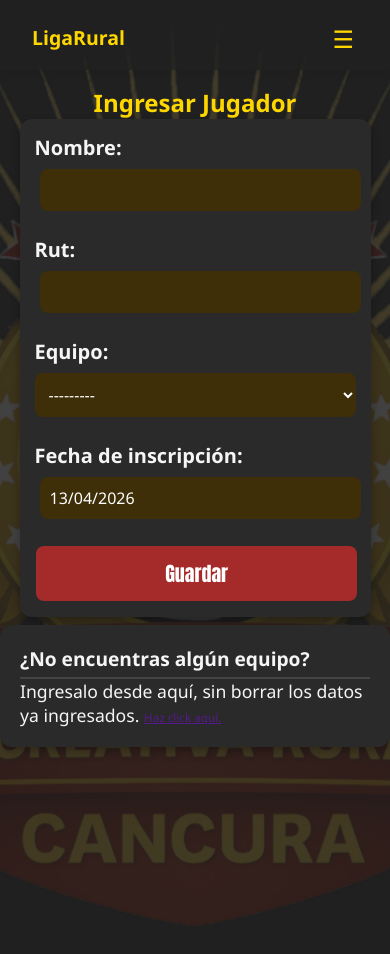
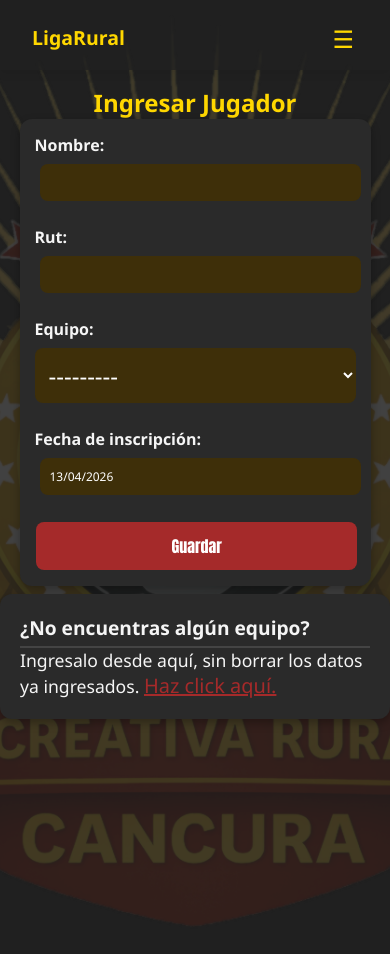
Before and after one commit to Oppais2001/Aplicaci-n-web-de-Gesti-n-de-equipos-rurales, a Django app: page /jugadores/ingresar_jugador in a window 390 px wide. Run offline with Django 4.2, Linux system fonts and the light colour scheme; data that the repository does not hold is empty.

Commit message:
responsivo y detalles

```diff
--- a/myapp/static/styles/main.css
+++ b/myapp/static/styles/main.css
@@ -77,7 +77,7 @@ nav {
 /* MENÚ PC */
 .nav-menu {
     display: flex;
-    gap: 2rem;
+    gap: 1rem;
     list-style: none;
     transition: all 0.3s ease;
 }
@@ -195,7 +195,7 @@ tr:hover {
 .form-container input,
 .form-container select,
 .form-container textarea {
-    font-size: 1rem;
+    font-size: 1.5rem;
     padding: 10px;
     margin-top: 8px;
     margin-bottom: 15px;
@@ -217,7 +217,7 @@ tr:hover {
 
 .form-container label {
     font-weight: bold;
-    font-size: 3vh;
+    font-size: 2rem;
 }
 
 .form-container button {
@@ -348,8 +348,20 @@ hr {
     flex-direction: row;
     width: 100%;
 }
+a {
+    color: brown;
+}
+.enlace-ayuda {
+    font-size: 2rem;
+}
 /* ================= MOBILE ================= */
 @media (max-width: 768px) {
+    .form-container input {
+        font-size: 0.75rem;
+    }
+    .form-container button {
+        font-size: 1rem;
+    }
 
     p {
         font-size: 1rem;
@@ -373,9 +385,10 @@ hr {
     /* MENÚ OCULTO */
     .nav-menu {
         position: fixed;
-        top: 50px;
+        top: 3rem;
         left: 0;
         width: 100%;
+        height: 100%;
         background: #202020;
         flex-direction: column;
         align-items: center;
@@ -414,6 +427,7 @@ hr {
     .nav-menu li:nth-child(5) {transition-delay: 0.5s;}
     .nav-menu li:nth-child(6) {transition-delay: 0.6s;}
     .nav-menu li:nth-child(7) {transition-delay: 0.7s;}
+    .nav-menu li:nth-child(8) {transition-delay: 0.8s;}
 
     /* TEXTOS */
     h1 {
@@ -425,9 +439,6 @@ hr {
         font-weight: bold;
     }
     /* CARDS */
-    .card a {
-        font-size: 3vw;
-    }
 
     /* FORMULARIOS */
     .form-container {
@@ -436,7 +447,7 @@ hr {
     }
 
     .form-container label {
-        font-size: 3vw;
+        font-size: 1rem;
     }
 
     button {
@@ -475,14 +486,12 @@ hr {
     .logo {
         font-size: 2.5vw;
     }
+    .enlace-ayuda {
+        font-size: 1.25rem;
+    }
 }
-
 /* ================= CELULARES PEQUEÑOS ================= */
 @media (max-width: 480px) {
-
-    .card a {
-        font-size: 3vw;
-    }
 
     .form-container {
         padding: 15px;
@@ -490,7 +499,7 @@ hr {
 
     .form-container label,
     .form-container button {
-        font-size: 1.25rem;
+        font-size: 1rem;
     }
 
     th, td {
--- a/myapp/templates/jugadores/ingresar_jugador.html
+++ b/myapp/templates/jugadores/ingresar_jugador.html
@@ -16,7 +16,7 @@
         <div>
             <div class="card">
                 <h2>¿No encuentras algún equipo?</h2>
-                <p>Ingresalo desde aquí, sin borrar los datos ya ingresados. <a href="">Haz click aquí.</a></p>
+                <p>Ingresalo desde aquí, sin borrar los datos ya ingresados. <a class='enlace-ayuda' href="">Haz click aquí.</a></p>
             </div>
         </div>
     </div>
```
Also changed, not shown: usuarios/templates/usuarios/login.html (+2 -7 lines).
